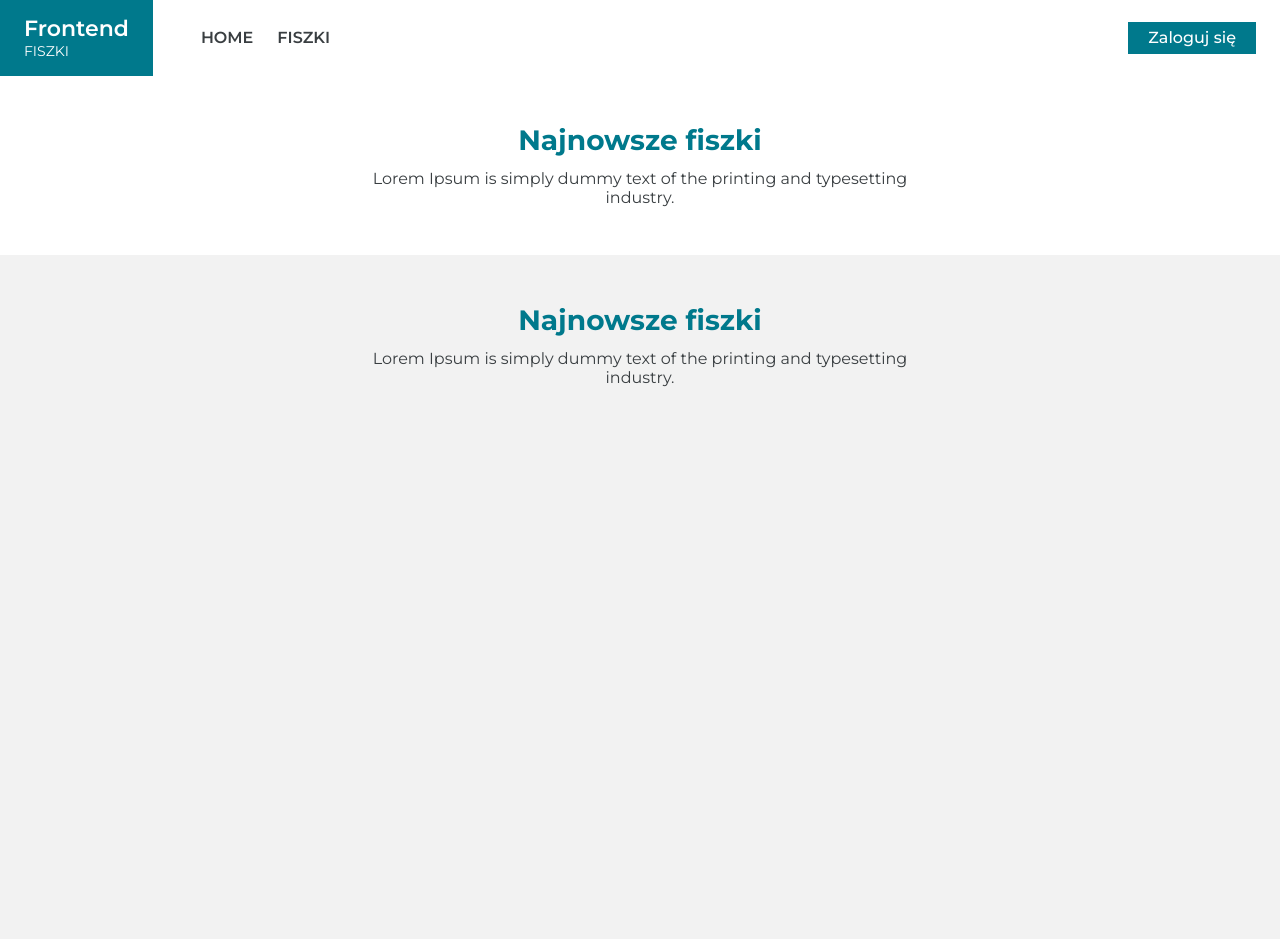
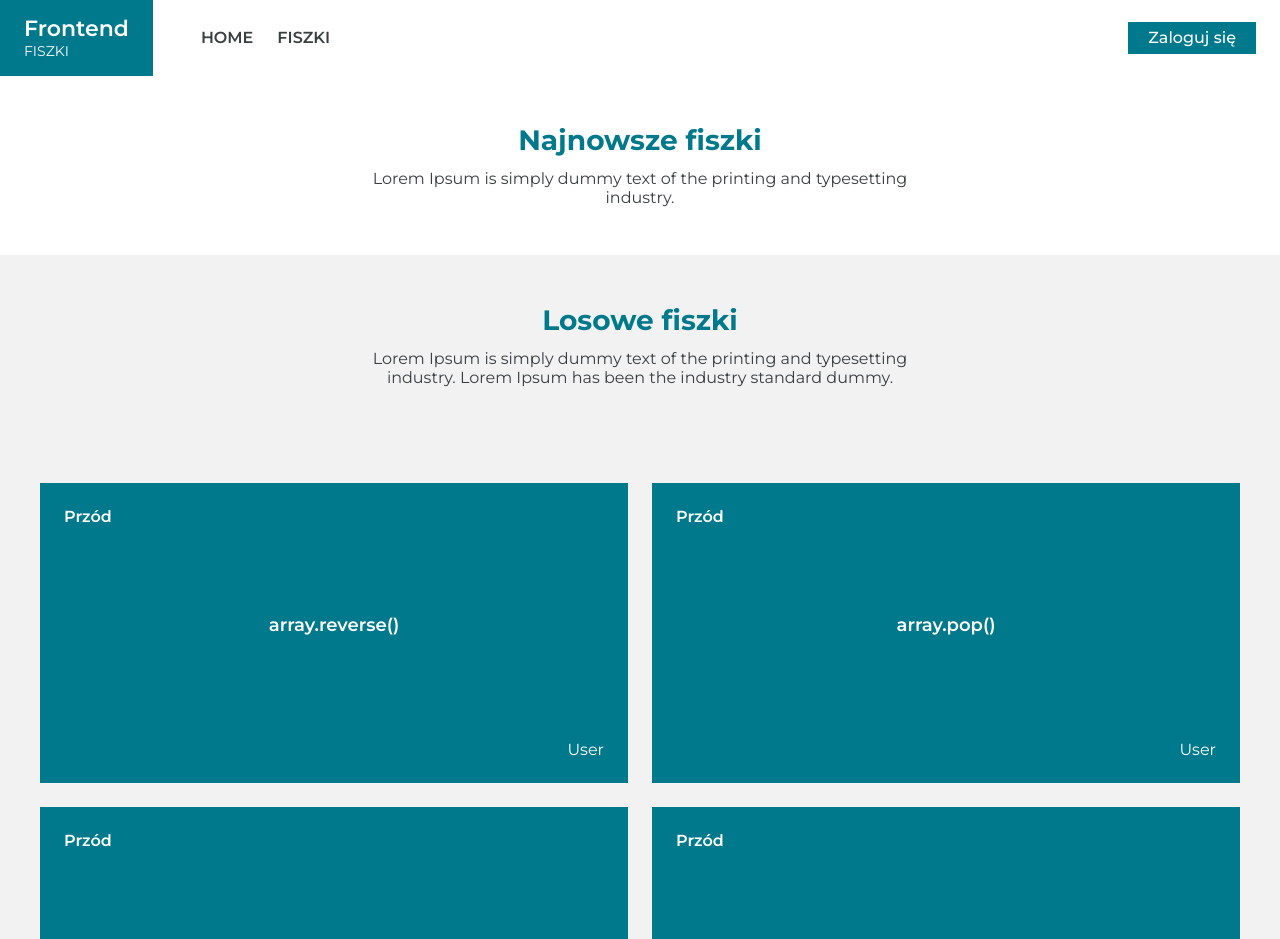
Before and after one commit to Geniecko/frontend_flashcards, a React (Create React App) app: page / in a window 1280 px wide. Shown: the top 939 px of the page. Before the commit the page ends 800 px from the top, so only its background shows below. Built offline with nearby package versions, Linux system fonts and the light colour scheme.

Commit message:
create random flashcards element

```diff
--- a/src/components/FlashcardItem/FlashcardItem.style.ts
+++ b/src/components/FlashcardItem/FlashcardItem.style.ts
@@ -43,7 +43,7 @@ export const CardBack = styled.div<CardProps>`
   transform: ${({ isReversed }) =>
     isReversed ? 'perspective(1000px) rotateY(0deg)' : 'perspective(1000px) rotateY(180deg)'};
   transition: 1s;
-  background-color: ${({ theme }) => theme.whiteSecondary};
+  background-color: ${({ theme }) => theme.secondary};
 
   @media (min-width: 768px) {
     padding: 24px;
@@ -59,14 +59,15 @@ export const Question = styled.p`
 export const Answer = styled.p`
   font-size: 1.6rem;
   font-weight: 400;
-  color: ${({ theme }) => theme.secondary};
+  color: ${({ theme }) => theme.whitePrimary};
 `;
 
 export const Author = styled.span<CardProps>`
   position: absolute;
   text-transform: capitalize;
   font-size: 1.6rem;
-  color: ${({ theme, isReversed }) => (isReversed ? theme.secondary : theme.whiteSecondary)};
+  /* color: ${({ theme, isReversed }) => (isReversed ? theme.secondary : theme.whiteSecondary)}; */
+  color: ${({ theme }) => theme.whitePrimary};
   right: 16px;
   bottom: 16px;
   transition: color 1s ease-in-out;
@@ -80,7 +81,8 @@ export const Author = styled.span<CardProps>`
 export const Hint = styled.span<CardProps>`
   position: absolute;
   font-size: 1.6rem;
-  color: ${({ theme, isReversed }) => (isReversed ? theme.secondary : theme.whiteSecondary)};
+  /* color: ${({ theme, isReversed }) => (isReversed ? theme.secondary : theme.whiteSecondary)}; */
+  color: ${({ theme }) => theme.whitePrimary};
   left: 16px;
   top: 16px;
   font-weight: 600;
--- a/src/components/FlashcardsList/FlashcardsList.tsx
+++ b/src/components/FlashcardsList/FlashcardsList.tsx
@@ -1,12 +1,14 @@
-import { FC, useContext } from 'react';
-import { StoreContext } from '../../store/StoreContext';
+import { FC } from 'react';
+import { FlashcardsData } from '../../store/types';
 import FlashcardItem from '../FlashcardItem/FlashcardItem';
 import { List } from './FlashcardsList.style';
 
-const FlashcardsList: FC = () => {
-  const context = useContext(StoreContext);
+interface FlashcardsListProps {
+  flashcards: FlashcardsData;
+}
 
-  const flashcardList: JSX.Element[] | undefined = context?.flashcards.map((flashcard) => (
+const FlashcardsList: FC<FlashcardsListProps> = ({ flashcards }) => {
+  const flashcardList: JSX.Element[] = flashcards.map((flashcard) => (
     <FlashcardItem key={flashcard.id} flashcard={flashcard} />
   ));
 
--- /dev/null
+++ b/src/components/RandomFlashcards/RandomFlashcards.tsx
@@ -0,0 +1,53 @@
+import { FC, useEffect, useState } from 'react';
+import { FlashcardsData } from '../../store/types';
+import FlashcardsList from '../FlashcardsList/FlashcardsList';
+
+interface RandomFlashcardsProps {
+  flashcards: FlashcardsData;
+}
+
+const RandomFlashcards: FC<RandomFlashcardsProps> = ({ flashcards }) => {
+  const [randomFlashcards, setRandomFlashcards] = useState<FlashcardsData | []>([]);
+
+  const generateIndex = (length: number, numberOfFlashcards: number): number[] => {
+    const allIndex = [];
+    const randomIndex = [];
+
+    for (let i = 0; i < length; i++) {
+      allIndex.push(i);
+    }
+
+    for (let i = 0; i < numberOfFlashcards; i++) {
+      const index = Math.floor(Math.random() * allIndex.length);
+      randomIndex.push(allIndex[index]);
+      allIndex.splice(index, 1);
+    }
+
+    return randomIndex;
+  };
+
+  const getRandomFlashcards = () => {
+    let numberOfFlashcards = 4;
+    const randomFlashcardsArray = [];
+
+    if (flashcards.length > 0) {
+      if (flashcards.length < numberOfFlashcards) numberOfFlashcards = flashcards.length;
+
+      const randomIndex = generateIndex(flashcards.length, numberOfFlashcards);
+
+      for (const index of randomIndex) {
+        randomFlashcardsArray.push(flashcards[index]);
+      }
+
+      setRandomFlashcards(randomFlashcardsArray);
+    }
+  };
+
+  useEffect(() => {
+    getRandomFlashcards();
+  }, [flashcards]);
+
+  return <> {randomFlashcards.length > 0 && <FlashcardsList flashcards={randomFlashcards} />} </>;
+};
+
+export default RandomFlashcards;
--- a/src/views/FlashcardsView/FlashcardsView.tsx
+++ b/src/views/FlashcardsView/FlashcardsView.tsx
@@ -1,16 +1,19 @@
-import { FC } from 'react';
+import { FC, useContext } from 'react';
+import { StoreContext } from '../../store/StoreContext';
 import FlashcardsList from '../../components/FlashcardsList/FlashcardsList';
 import Headline from '../../components/Headline/Headline';
 import ContainerTemplate from '../../templates/ContainerTemplate';
 
 const FlashcardsView: FC = () => {
+  const context = useContext(StoreContext);
+
   return (
     <>
       <ContainerTemplate secondary>
         <Headline title='All flashcards' subtitle='Here are all the flashcards of our users' />
       </ContainerTemplate>
       <ContainerTemplate>
-        <FlashcardsList />
+        {context?.flashcards && <FlashcardsList flashcards={context.flashcards} />}
       </ContainerTemplate>
     </>
   );
--- a/src/views/HomeView/HomeView.tsx
+++ b/src/views/HomeView/HomeView.tsx
@@ -1,5 +1,7 @@
-import { FC } from 'react';
+import { FC, useContext } from 'react';
 import Headline from '../../components/Headline/Headline';
+import RandomFlashcards from '../../components/RandomFlashcards/RandomFlashcards';
+import { StoreContext } from '../../store/StoreContext';
 import ContainerTemplate from '../../templates/ContainerTemplate';
 
 const pageTitles = {
@@ -8,20 +10,25 @@ const pageTitles = {
     subtitle: 'Lorem Ipsum is simply dummy text of the printing and typesetting industry.',
   },
   random: {
-    title: 'Trzy losowe fiszki',
+    title: 'Losowe fiszki',
     subtitle:
       'Lorem Ipsum is simply dummy text of the printing and typesetting industry. Lorem Ipsum has been the industry standard dummy.',
   },
 };
 
 const Home: FC = () => {
+  const context = useContext(StoreContext);
+
   return (
     <>
       <ContainerTemplate>
         <Headline title={pageTitles.latest.title} subtitle={pageTitles.latest.subtitle} />
       </ContainerTemplate>
       <ContainerTemplate secondary>
-        <Headline title={pageTitles.latest.title} subtitle={pageTitles.latest.subtitle} />
+        <Headline title={pageTitles.random.title} subtitle={pageTitles.random.subtitle} />
+      </ContainerTemplate>
+      <ContainerTemplate secondary>
+        {context !== null ? <RandomFlashcards flashcards={context.flashcards} /> : 'Nie znaleziono'}
       </ContainerTemplate>
     </>
   );
```
Also changed, not shown: public/data/flashcards.json (line endings or trailing spaces).
